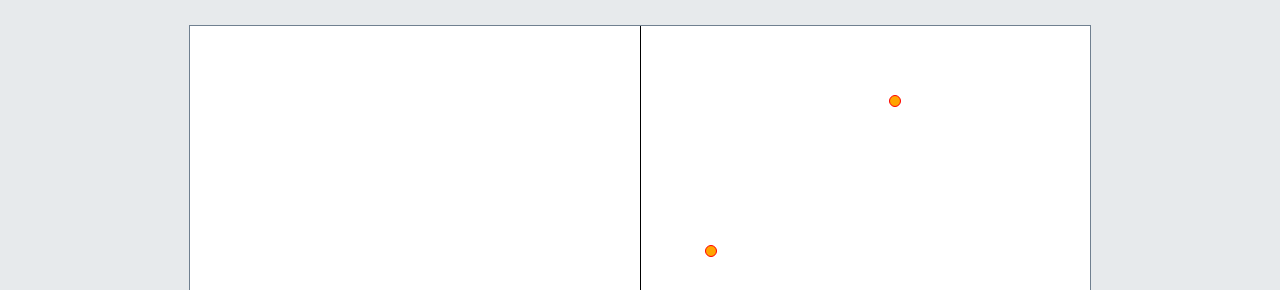
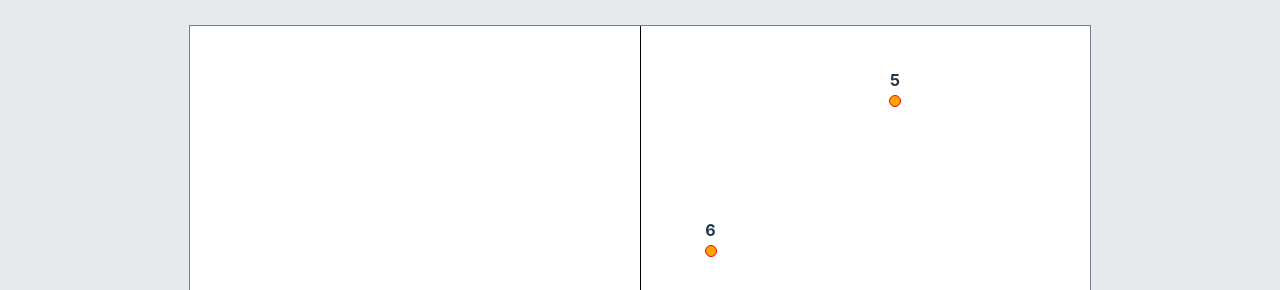
Before and after one commit to FlorinCP/Morariu, a React (Vite) app in the folder tema1/: page / in a window 1280 px wide. Both pictures are taken after a click on the button "Genereaza centroizi". Shown: the part 1347-1637 px from the top of the page. Built offline with nearby package versions, Linux system fonts and the light colour scheme.

Commit message:
better visualisation

```diff
--- a/tema1/src/components/Display/Display.jsx
+++ b/tema1/src/components/Display/Display.jsx
@@ -196,7 +196,11 @@ function Display(props) {
                   transform: "translate(-50%, -50%)",
                   cursor: "pointer",
                 }}
-              ></div>
+              >
+                <div className={style.info}>
+                  {point.id + 1}
+                </div>
+              </div>
             );
           })}
       </div>
@@ -246,16 +250,15 @@ function Display(props) {
       point.centroid = distanceArray.indexOf(Math.min(...distanceArray)) + 1;
     });
 
-    const valueArray = [0, 0, 0, 0, 0, 0, 0, 0, 0, 0];
-
-    intermediatePoints.forEach((point) => {
-      valueArray[point.centroid - 1] = valueArray[point.centroid - 1] + 1;
-    });
+    // const valueArray = [0, 0, 0, 0, 0, 0, 0, 0, 0, 0];
+    //
+    // intermediatePoints.forEach((point) => {
+    //   valueArray[point.centroid - 1] = valueArray[point.centroid - 1] + 1;
+    // });
+    //
+    // console.log(valueArray);
 
     setPoints(intermediatePoints);
-    console.log(valueArray);
-
-    return valueArray;
   };
 
   function computeCentrulDeGreutate() {
--- a/tema1/src/components/Display/Display.module.css
+++ b/tema1/src/components/Display/Display.module.css
@@ -44,3 +44,14 @@
     position: absolute;
     background-color: black;
 }
+
+.info{
+    height: 20px;
+    width: 20px;
+    background-color: white;
+    display: flex;
+    align-items: center;
+    justify-content: center;
+    transform: translate(-25%, -130%);
+    font-weight: bold;
+}
```
